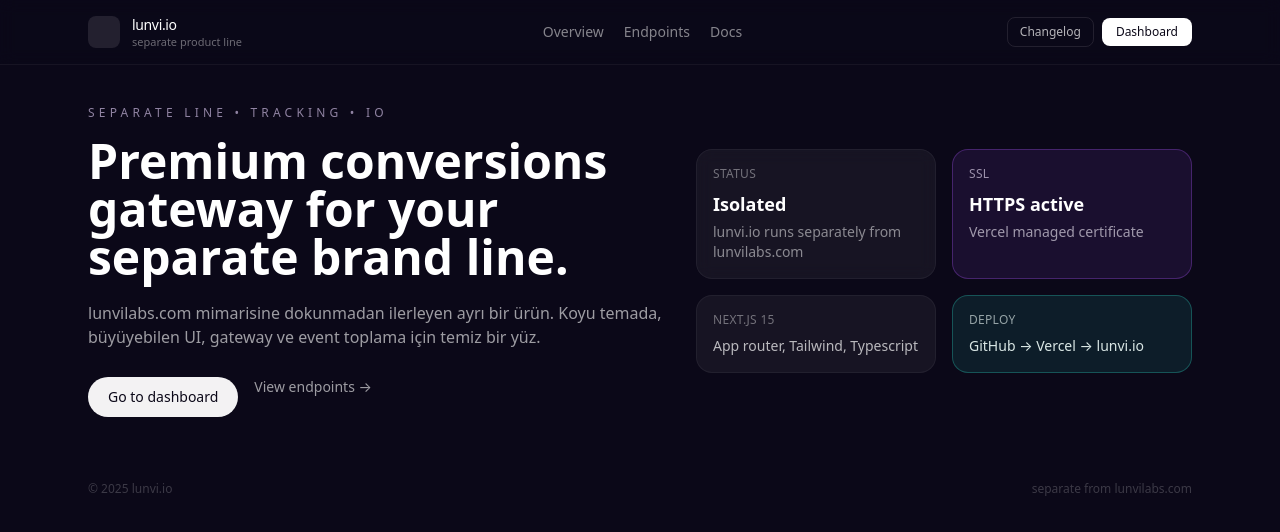
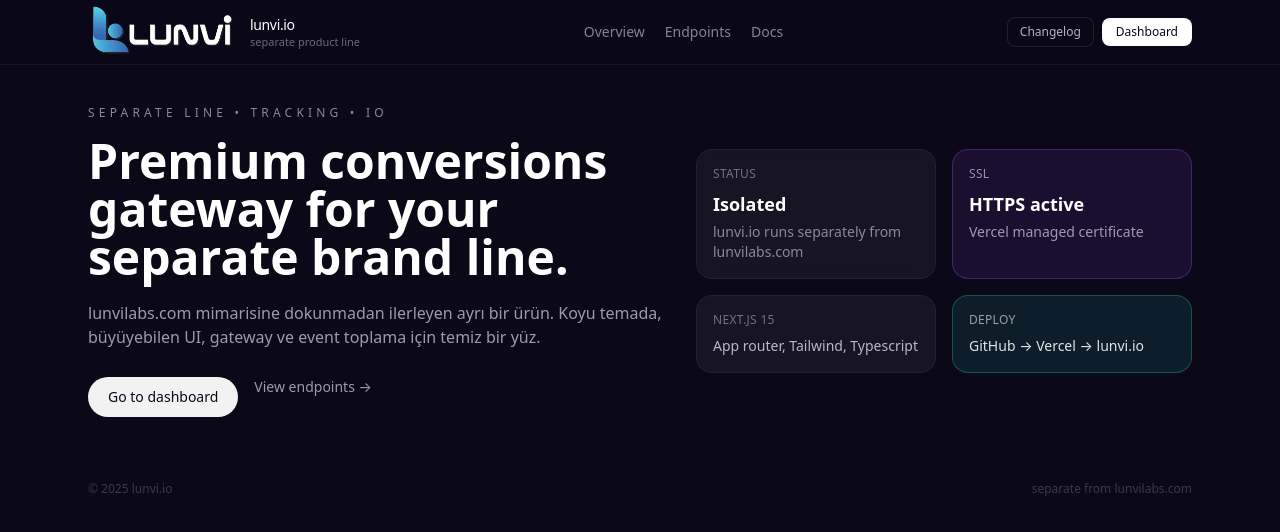
Before and after one commit to tugbaarslanw/lunvi-io, a Next.js app: page / in a window 1280 px wide. Shown: the top 532 px of the page. Built offline with nearby package versions, Linux system fonts and the light colour scheme.

Commit message:
Update page.tsx

```diff
--- a/app/page.tsx
+++ b/app/page.tsx
@@ -12,19 +12,22 @@
       {/* HEADER */}
       <header className="sticky top-0 z-20 border-b border-white/5 bg-[#0b0818]/75 backdrop-blur">
         <div className="mx-auto flex h-16 max-w-6xl items-center justify-between gap-6 px-5 md:px-6">
-          {/* logo alanı (stape.io gibi geniş) */}
-          <div className="flex min-w-[190px] items-center gap-3">
-            {/* logo png'yi sen ekleyeceksin: /public/logo.png */}
-            <div className="relative h-8 w-8 rounded-lg bg-white/10">
-              {/* <Image src="/logo.png" alt="Lunvi" fill className="object-contain" /> */}
-            </div>
+          {/* LOGO alanı */}
+          <div className="flex min-w-[210px] items-center gap-3">
+            <Image
+              src="/logo.png"      // public/logo.png burayı kullanır
+              alt="Lunvi"
+              width={150}
+              height={42}
+              priority
+            />
             <div className="leading-tight">
               <p className="text-sm font-medium tracking-tight">lunvi.io</p>
               <p className="text-[11px] text-white/40">separate product line</p>
             </div>
           </div>
 
-          {/* ortadaki linkler */}
+          {/* NAV */}
           <nav className="hidden items-center gap-5 text-sm text-white/50 md:flex">
             <a href="#" className="hover:text-white transition-colors">
               Overview
@@ -37,7 +40,7 @@
             </a>
           </nav>
 
-          {/* sağ taraf */}
+          {/* ACTIONS */}
           <div className="flex items-center gap-2">
             <button className="hidden rounded-lg border border-white/10 px-3 py-1.5 text-xs text-white/70 hover:border-white/30 hover:text-white md:inline-flex">
               Changelog
@@ -49,7 +52,7 @@
         </div>
       </header>
 
-      {/* HERO (aynı bırakıyorum) */}
+      {/* HERO */}
       <section className="mx-auto flex w-full max-w-6xl flex-col gap-10 px-6 pb-16 pt-10 md:flex-row md:items-center md:justify-between md:gap-8">
         <div className="max-w-xl">
           <p className="text-xs uppercase tracking-[0.35em] text-purple-200/60">
```
